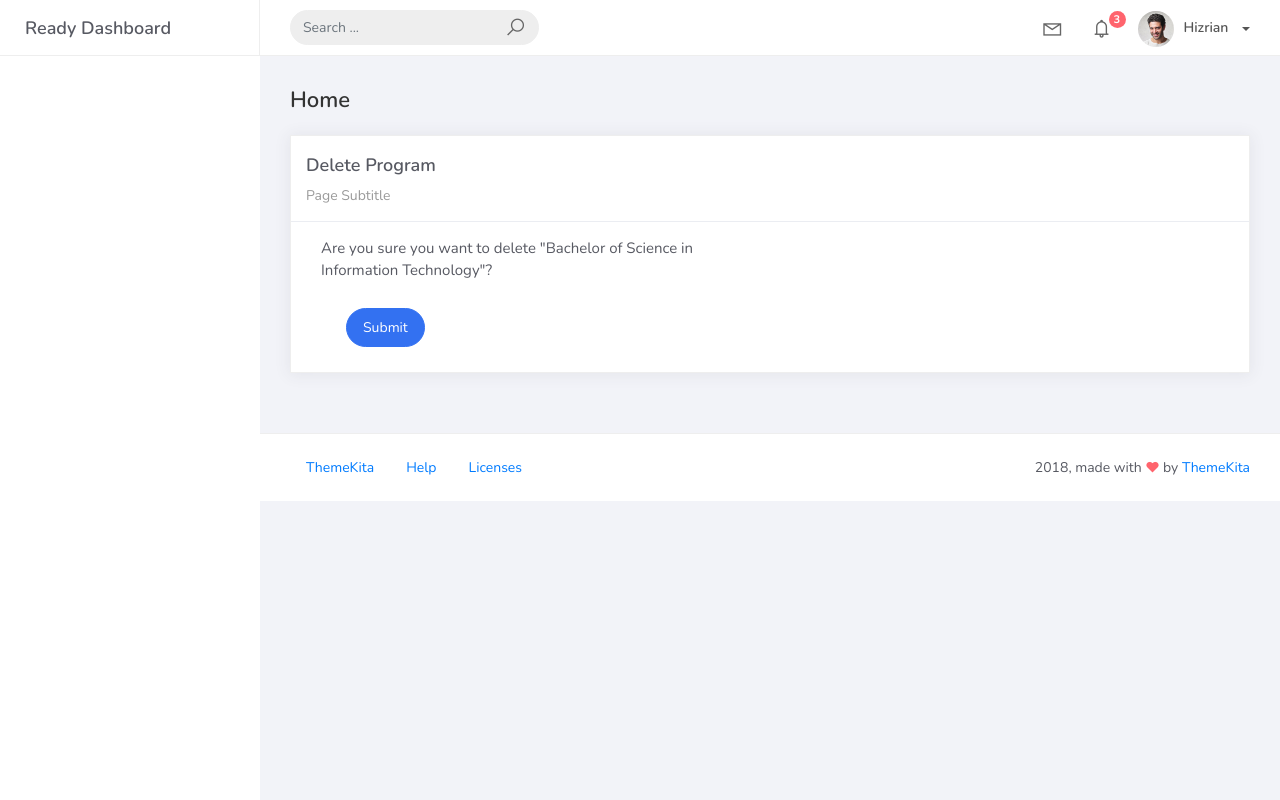
After one commit to Althea09-gif/PSUSphere, a Django app: page /program_list/2/delete in a window 1280 px wide. The commit adds this page. Run offline with Django 5.2, Linux system fonts and the light colour scheme; data comes from the database, SQL or seed files in the repository; some libraries are stand-ins or nearby versions.

Commit message:
Program DeleteView Added

```diff
--- a/projectsite/projectsite/urls.py
+++ b/projectsite/projectsite/urls.py
@@ -16,7 +16,7 @@ Including another URLconf
 """
 from django.contrib import admin
 from django.urls import path
-from studentorg.views import HomePageView, OrganizationList, OrganizationCreateView, OrganizationUpdateView, OrganizationDeleteView, MembersListView, MembersCreateView, MembersUpdateView, MembersDeleteView, StudentListView, StudentCreateView, StudentUpdateView, StudentDeleteView, CollegeListView, CollegeCreateView, CollegeUpdateView, CollegeDeleteView, ProgramListView, ProgramCreateView, ProgramUpdateView
+from studentorg.views import HomePageView, OrganizationList, OrganizationCreateView, OrganizationUpdateView, OrganizationDeleteView, MembersListView, MembersCreateView, MembersUpdateView, MembersDeleteView, StudentListView, StudentCreateView, StudentUpdateView, StudentDeleteView, CollegeListView, CollegeCreateView, CollegeUpdateView, CollegeDeleteView, ProgramListView, ProgramCreateView, ProgramUpdateView, ProgramDeleteView
 from studentorg import views
 
 
@@ -42,6 +42,7 @@ urlpatterns = [
     path('program_list', ProgramListView.as_view(), name='program-list'),
     path('program_list/add', ProgramCreateView.as_view(), name='program-add'),
     path('program_list/<pk>', ProgramUpdateView.as_view(), name='program-update'),
+    path('program_list/<pk>/delete', ProgramDeleteView.as_view(), name='program-delete'),
 
 
 ]
--- a/projectsite/studentorg/views.py
+++ b/projectsite/studentorg/views.py
@@ -124,3 +124,8 @@ class ProgramUpdateView(UpdateView):
    form_class = ProgramForm
    template_name = 'program_form.html'
    success_url = reverse_lazy('program-list')
+
+class ProgramDeleteView(DeleteView):
+  model = Program
+  template_name = 'program_del.html'
+  success_url = reverse_lazy('program-list')
--- /dev/null
+++ b/projectsite/templates/program_del.html
@@ -0,0 +1,32 @@
+{% extends 'base.html' %} {% load static %} {% block content %}
+	<div class="content">
+		<div class="container-fluid">
+			<h4 class="page-title">Home</h4>
+			<div class="row">
+				<div class="col-md-12">
+					<div class="card">
+						<div class="card-header">
+							<div class="card-title">Delete Program</div>
+							<div class="card-category">Page Subtitle</div>
+						</div>
+
+						<div class="col-md-6">
+							<div class="card-body">
+								<form class="" action="" method="post" novalidate>
+									<p>Are you sure you want to delete "{{ object }}"?</p>
+									{% csrf_token %} {% include 'includes/form.html' %}
+									<div class="form-group">
+										<div class="col-md-12 col-sm-3">
+											<button type="submit" class="btn btn-primary btn-rounded">Submit</button>
+										</div>
+									</div>
+								</form>
+							</div>
+						</div>
+
+					</div>
+				</div>
+			</div>
+		</div>
+	</div>
+{% endblock %}
--- a/projectsite/templates/program_list.html
+++ b/projectsite/templates/program_list.html
@@ -45,7 +45,7 @@
 											<td>{{ object.college }}</td>
                       <td>
                          <a href="{% url 'program-update' object.id %}">Edit</a>
-                        <a href="member_list/{{ object.id }}/delete" class="text-danger">Delete</a>
+                          <a href="program_list/{{ object.id }}/delete" class="text-danger">Delete</a>
                       </td>
                       </tr>
                       {% empty %}
```
